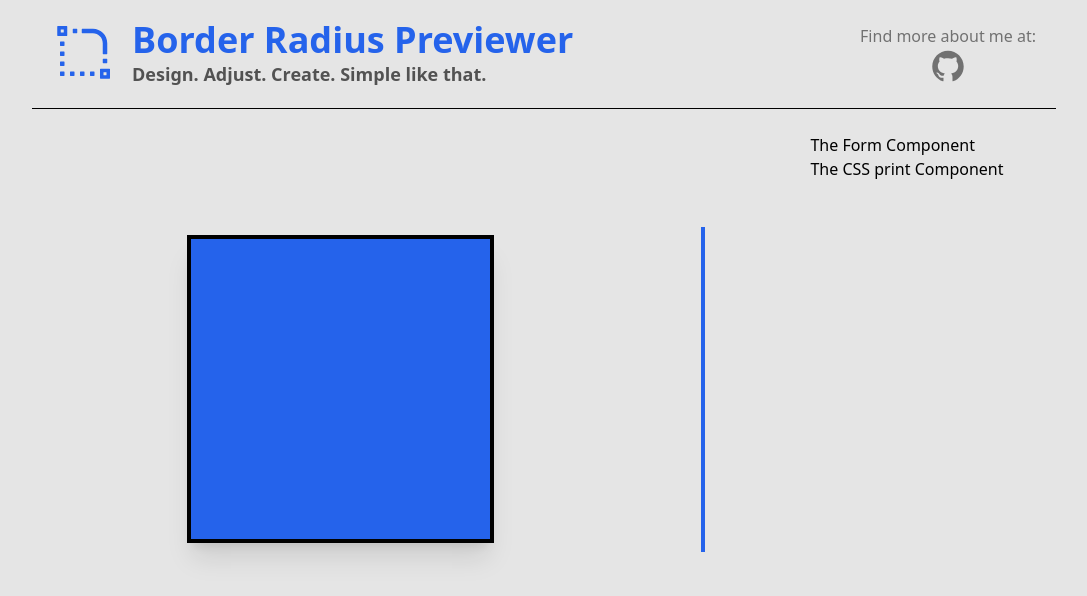
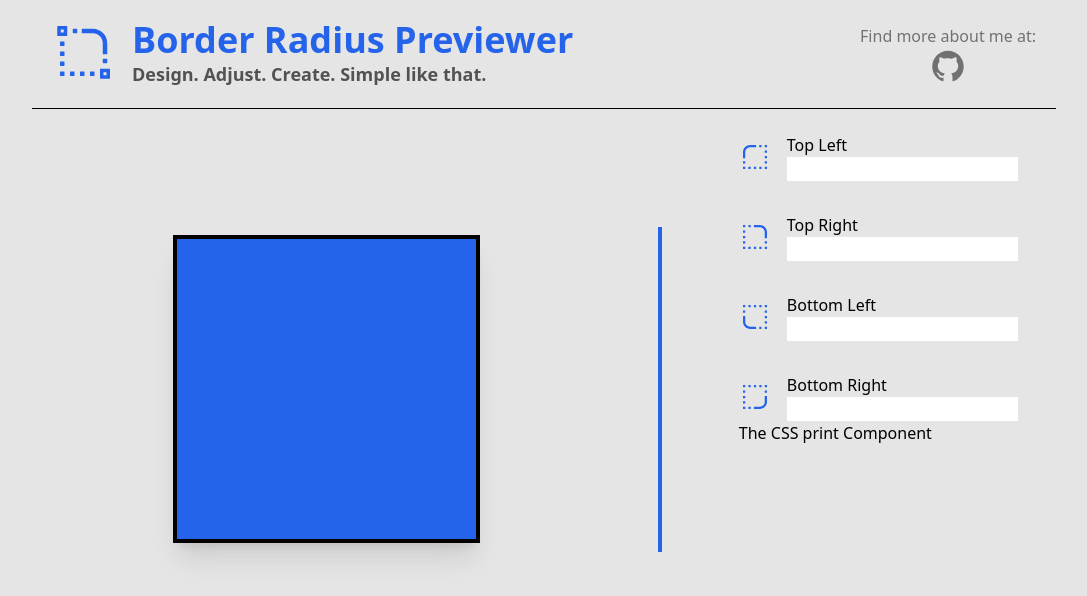
Before and after one commit to mateuscgodoy/border-radius-previewer, a Next.js app: page / in a window 1280 px wide. Shown: the top 596 px of the page, without its empty margins (96-1183 px from the left). Built offline with nearby package versions, Linux system fonts and the light colour scheme.

Commit message:
Add Form first draft

```diff
--- a/app/globals.css
+++ b/app/globals.css
@@ -1,3 +1,7 @@
 @tailwind base;
 @tailwind components;
 @tailwind utilities;
+
+.rectangle {
+  border-radius: 10px 0 20px 30px / 40px 50px 60px 70px;
+}
--- /dev/null
+++ b/components/BorderForm.tsx
@@ -0,0 +1,21 @@
+"use client";
+
+import {
+  TopLeftSection,
+  TopRightSection,
+  BotLeftSection,
+  BotRightSection
+ } from "@/types";
+import BorderSection from "./BorderSection";
+
+export default function BorderForm() {
+  const formSections = [TopLeftSection, TopRightSection, BotLeftSection, BotRightSection];
+
+  return (
+    <form action="" className="flex flex-col gap-y-8">
+      {formSections.map(
+        (section) => <BorderSection key={section.id} type={section} />
+      )}
+    </form>
+  )
+}
--- /dev/null
+++ b/components/BorderSection.tsx
@@ -0,0 +1,22 @@
+import { BorderType } from "@/types"
+
+type Props = {
+  type: BorderType
+}
+
+export default function BorderSection (
+  {type}: Props
+){
+  return(
+    <div className="flex items-center gap-x-4">
+      <div className="text-blue-600">
+        {type.icon && <type.icon size={32} />}
+      </div>
+      <label htmlFor={type.id}
+        className="flex flex-col"
+      >{type.label}
+        <input type="text" id={type.id} />
+      </label>
+    </div>
+  )
+}
--- a/components/ContentContainer.tsx
+++ b/components/ContentContainer.tsx
@@ -1,5 +1,6 @@
 "use client";
 
+import BorderForm from "./BorderForm";
 import Rectangle from "./Rectangle";
 
 export default function ContentContainer() {
@@ -8,9 +9,7 @@ export default function ContentContainer() {
       <Rectangle />
       <div className="border-2 border-blue-600 h-[325px] my-auto"></div>
       <div className="flex flex-col">
-        <div>
-          The Form Component
-        </div>
+        <BorderForm />
         <div>
           The CSS print Component
         </div>
--- /dev/null
+++ b/types.ts
@@ -0,0 +1,37 @@
+import { IconType } from "react-icons";
+import {
+  AiOutlineRadiusBottomright,
+  AiOutlineRadiusBottomleft,
+  AiOutlineRadiusUpleft,
+  AiOutlineRadiusUpright
+} from 'react-icons/ai';
+
+export type BorderType = {
+  icon?: IconType | undefined,
+  label: string,
+  id: string
+}
+
+export const TopLeftSection : BorderType = {
+  label: "Top Left",
+  id: "top-left",
+  icon: AiOutlineRadiusUpleft
+}
+
+export const TopRightSection : BorderType = {
+  label: "Top Right",
+  id: 'top-right',
+  icon: AiOutlineRadiusUpright
+}
+
+export const BotLeftSection : BorderType = {
+  label: "Bottom Left",
+  id: 'bot-left',
+  icon: AiOutlineRadiusBottomleft
+}
+
+export const BotRightSection : BorderType = {
+  label: "Bottom Right",
+  id: "bot-right",
+  icon: AiOutlineRadiusBottomright
+}
```
